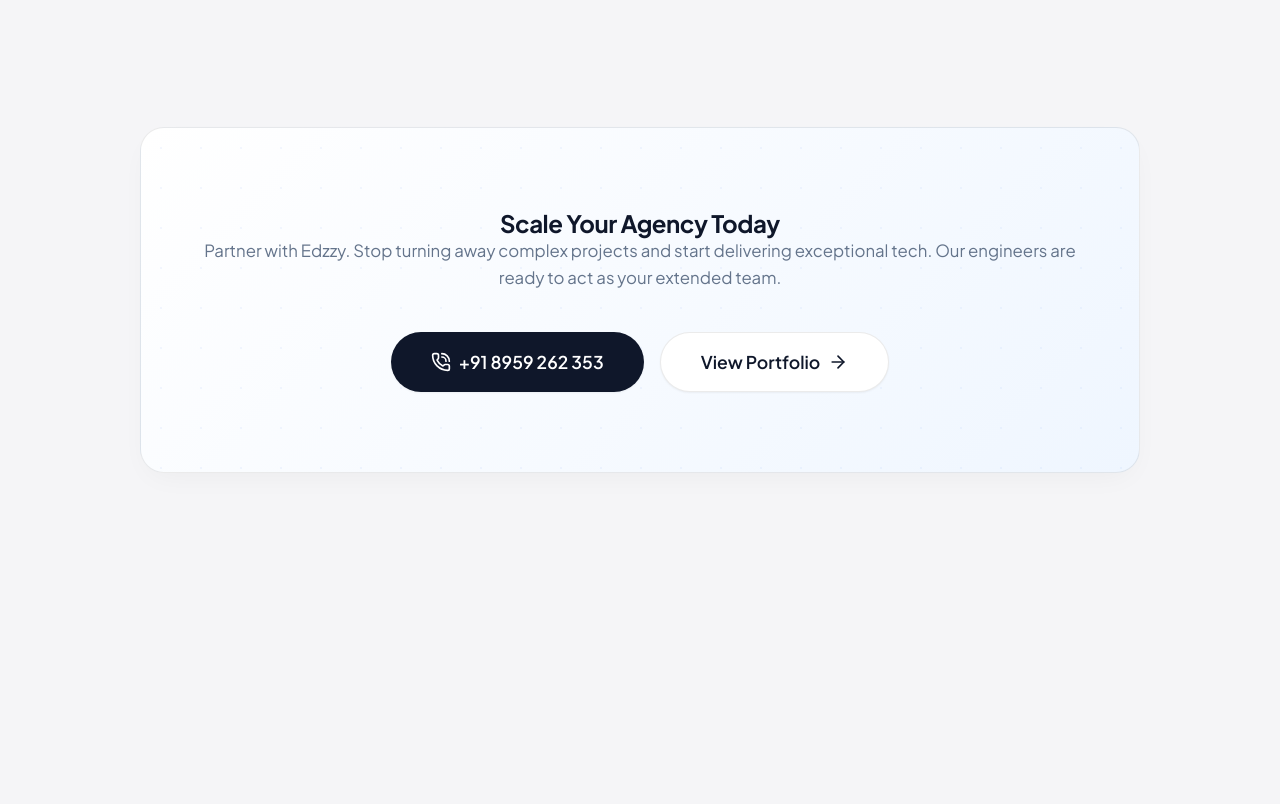
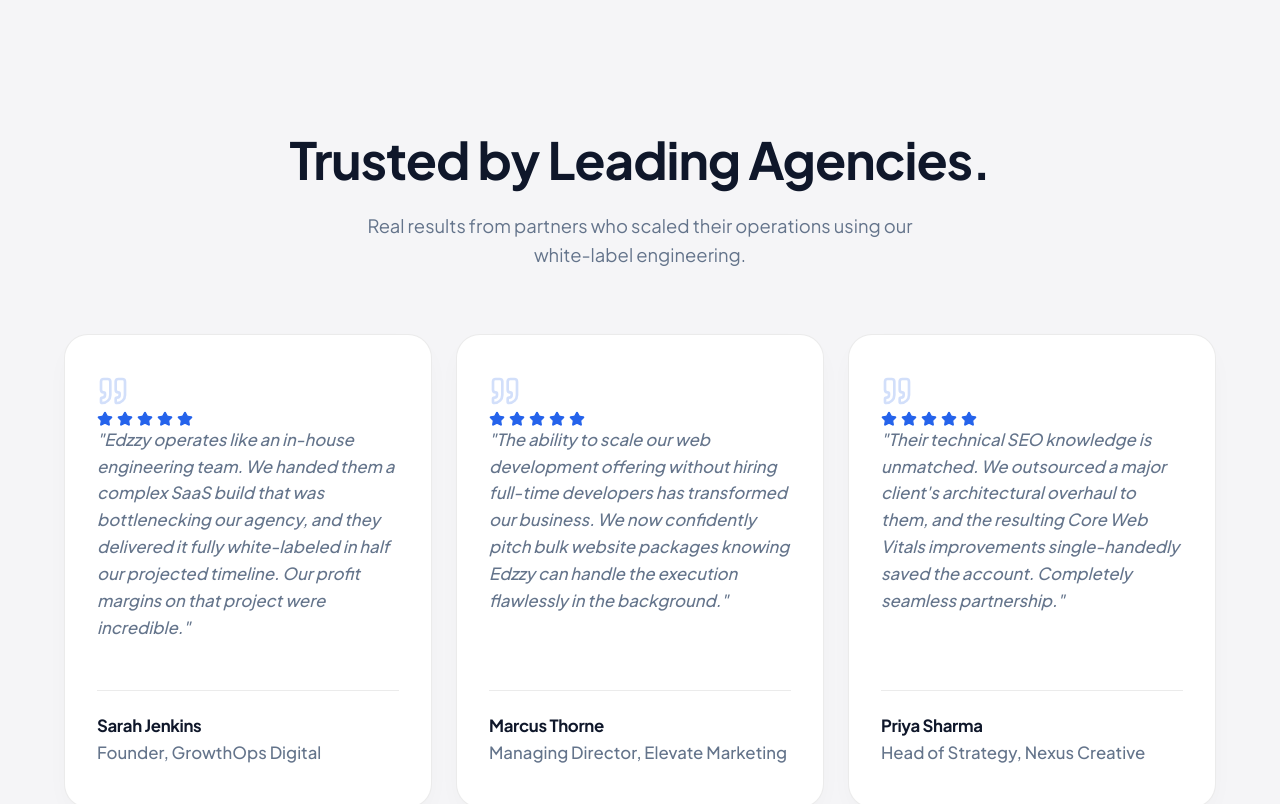
Before and after one commit to hyperingenious/edzzymediaprivatelimited, a React (Vite) app: page / in a window 1280 px wide. Shown: the part 3780-4584 px from the top of the page. Before the commit the page ends 4373 px from the top, so only its background shows below. Built offline with nearby package versions, Linux system fonts and the light colour scheme.

Commit message:
feat: add premium agency-focused testimonials section

```diff
--- a/src/App.jsx
+++ b/src/App.jsx
@@ -4,6 +4,7 @@
 import Services from './components/Services';
 import Process from './components/Process';
 import Portfolio from './components/Portfolio';
+import Testimonials from './components/Testimonials';
 import ContactCTA from './components/ContactCTA';
 
 function App() {
@@ -14,6 +15,7 @@
       <Services />
       <Process />
       <Portfolio />
+      <Testimonials />
       <ContactCTA />
     </>
   );
--- /dev/null
+++ b/src/components/Testimonials.css
@@ -0,0 +1,60 @@
+.testimonials-grid {
+  display: grid;
+  grid-template-columns: repeat(auto-fit, minmax(300px, 1fr));
+  gap: 24px;
+}
+
+.testimonial-card {
+  padding: 40px 32px;
+  display: flex;
+  flex-direction: column;
+  position: relative;
+  overflow: hidden;
+}
+
+.testimonial-card::before {
+  content: '';
+  position: absolute;
+  top: 0; left: 0; right: 0;
+  height: 4px;
+  background: var(--text-primary);
+  opacity: 0;
+  transition: opacity 0.3s ease;
+}
+
+.testimonial-card:hover::before {
+  opacity: 1;
+}
+
+.stars {
+  display: flex;
+  gap: 4px;
+}
+
+.testimonial-quote {
+  font-size: 1.1rem;
+  line-height: 1.7;
+  color: var(--text-primary);
+  font-weight: 500;
+  flex-grow: 1;
+  font-style: italic;
+}
+
+.testimonial-author {
+  margin-top: 24px;
+  padding-top: 24px;
+  border-top: 1px solid var(--border-card);
+}
+
+.author-name {
+  font-weight: 700;
+  color: var(--text-primary);
+  font-size: 1.05rem;
+  margin-bottom: 4px;
+}
+
+.author-role {
+  font-size: 0.9rem;
+  color: var(--text-secondary);
+  font-weight: 500;
+}
--- /dev/null
+++ b/src/components/Testimonials.jsx
@@ -0,0 +1,92 @@
+import React from 'react';
+import { motion } from 'framer-motion';
+import { Star, Quote } from 'lucide-react';
+import './Testimonials.css';
+
+const testimonials = [
+  {
+    quote: "Edzzy operates like an in-house engineering team. We handed them a complex SaaS build that was bottlenecking our agency, and they delivered it fully white-labeled in half our projected timeline. Our profit margins on that project were incredible.",
+    name: "Sarah Jenkins",
+    role: "Founder, GrowthOps Digital",
+    rating: 5
+  },
+  {
+    quote: "The ability to scale our web development offering without hiring full-time developers has transformed our business. We now confidently pitch bulk website packages knowing Edzzy can handle the execution flawlessly in the background.",
+    name: "Marcus Thorne",
+    role: "Managing Director, Elevate Marketing",
+    rating: 5
+  },
+  {
+    quote: "Their technical SEO knowledge is unmatched. We outsourced a major client's architectural overhaul to them, and the resulting Core Web Vitals improvements single-handedly saved the account. Completely seamless partnership.",
+    name: "Priya Sharma",
+    role: "Head of Strategy, Nexus Creative",
+    rating: 5
+  }
+];
+
+const Testimonials = () => {
+  const containerVariants = {
+    hidden: { opacity: 0 },
+    visible: {
+      opacity: 1,
+      transition: { staggerChildren: 0.15 }
+    }
+  };
+
+  const itemVariants = {
+    hidden: { opacity: 0, y: 20 },
+    visible: { opacity: 1, y: 0, transition: { duration: 0.5 } }
+  };
+
+  return (
+    <section className="testimonials section-container" id="testimonials">
+      <motion.div
+        className="testimonials-header text-center mb-16"
+        initial={{ opacity: 0, y: 30 }}
+        whileInView={{ opacity: 1, y: 0 }}
+        viewport={{ once: true, margin: "-100px" }}
+      >
+        <h2 className="section-title">Trusted by Leading Agencies.</h2>
+        <p className="section-subtitle">
+          Real results from partners who scaled their operations using our white-label engineering.
+        </p>
+      </motion.div>
+
+      <motion.div
+        className="testimonials-grid"
+        variants={containerVariants}
+        initial="hidden"
+        whileInView="visible"
+        viewport={{ once: true, margin: "-50px" }}
+      >
+        {testimonials.map((testimonial, index) => (
+          <motion.div
+            key={index}
+            className="bento-card testimonial-card"
+            variants={itemVariants}
+            whileHover={{ y: -4, boxShadow: 'var(--shadow-hover)' }}
+          >
+            <div className="testimonial-icon mb-4">
+              <Quote size={32} color="var(--accent-primary)" opacity={0.2} />
+            </div>
+
+            <div className="stars mb-4">
+              {[...Array(testimonial.rating)].map((_, i) => (
+                <Star key={i} size={16} fill="var(--accent-primary)" color="var(--accent-primary)" />
+              ))}
+            </div>
+
+            <p className="testimonial-quote mb-6">"{testimonial.quote}"</p>
+
+            <div className="testimonial-author">
+              <h4 className="author-name">{testimonial.name}</h4>
+              <p className="author-role">{testimonial.role}</p>
+            </div>
+          </motion.div>
+        ))}
+      </motion.div>
+    </section>
+  );
+};
+
+export default Testimonials;
```
